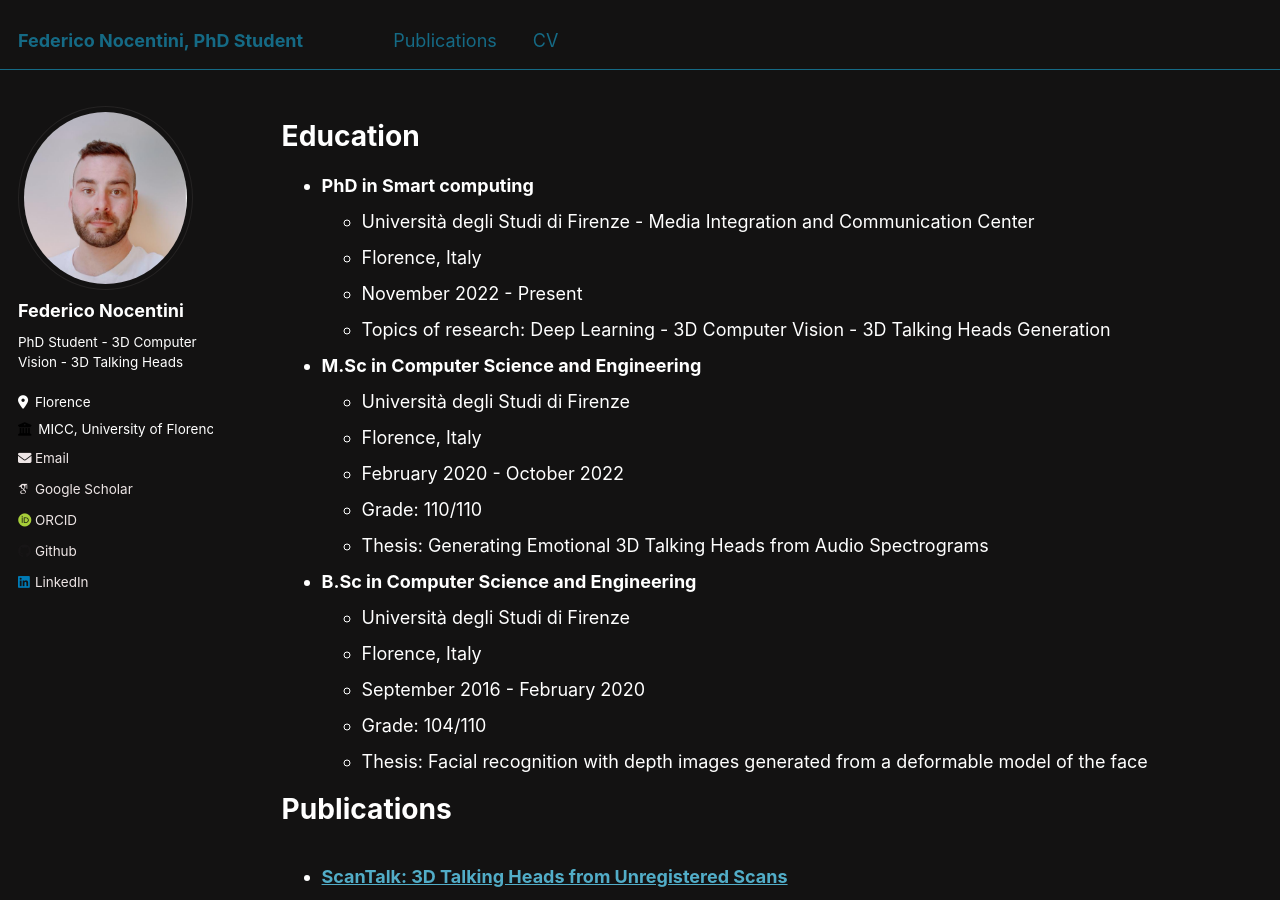
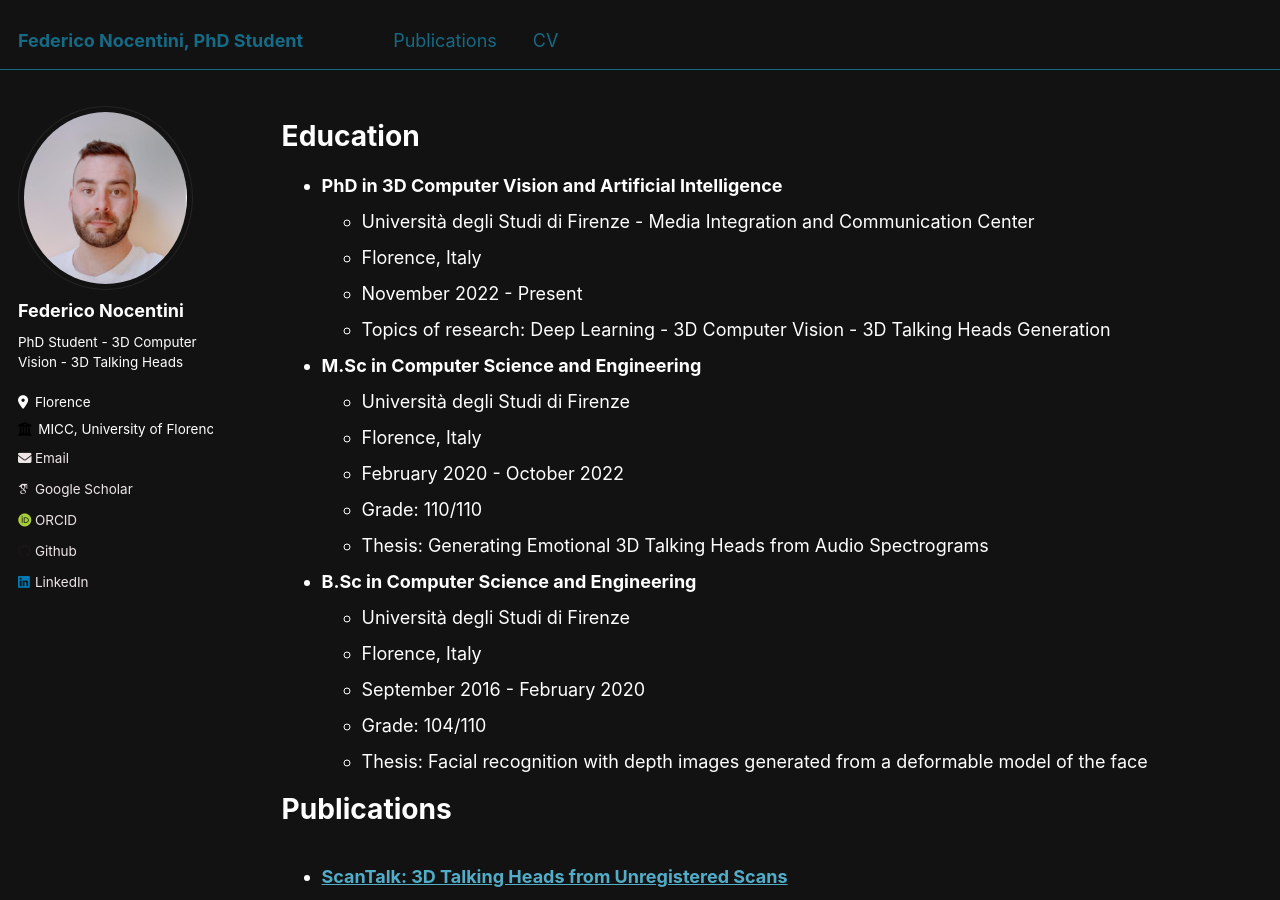
Before and after one commit to FedeNoce/fedenoce.github.io, a Jekyll site: the page built from _pages/cv.md, in a window 1280 px wide and 900 px high. Built offline with Jekyll 4.4.1, drawn with Linux system fonts in a browser that asks for light colours; some web fonts are replaced.

Commit message:
modified:   _pages/cv.md

```diff
--- a/_pages/cv.md
+++ b/_pages/cv.md
@@ -11,7 +11,7 @@ redirect_from:
 
 Education
 ======
-* **PhD in Smart computing**
+* **PhD in 3D Computer Vision and Artificial Intelligence**
   * Università degli Studi di Firenze - Media Integration and Communication Center
   * Florence, Italy
   * November 2022 - Present
```
